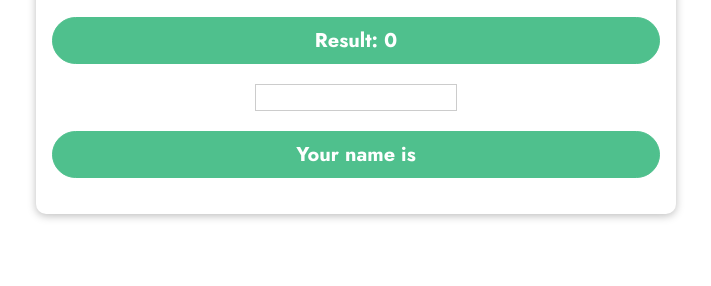
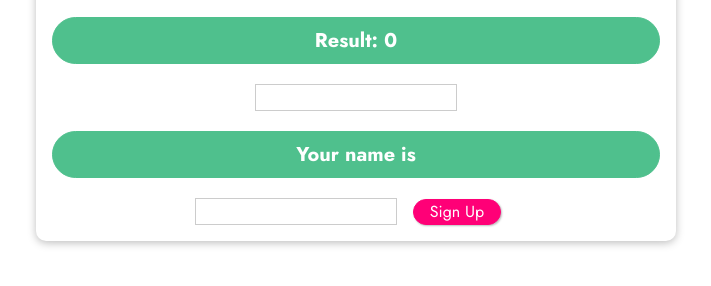
Before and after one commit to actionanand/vue-basics, a plain HTML site: page index.html in a window 1280 px wide. Shown: the part 328-614 px from the top of the page, without its empty margins (284-995 px from the left). Drawn offline with nearby package versions, Linux system fonts and the light colour scheme.

Commit message:
v-on:submit form

```diff
--- a/app.js
+++ b/app.js
@@ -14,6 +14,10 @@ const app = Vue.createApp({
     },
     setName(event) {
       this.name = event.target.value;
+    },
+    submitForm(event) {
+      event.preventDefault();
+      alert('Submited!');
     }
   }
 });
--- a/index.html
+++ b/index.html
@@ -23,6 +23,10 @@
       <p>Result: {{ counter }}</p>
       <input type="text" v-on:input="setName">
       <p>Your name is {{ name }}</p>
+      <form v-on:submit="submitForm">
+        <input type="text">
+        <button>Sign Up</button>
+      </form>
     </section>
   </body>
 </html>
```
